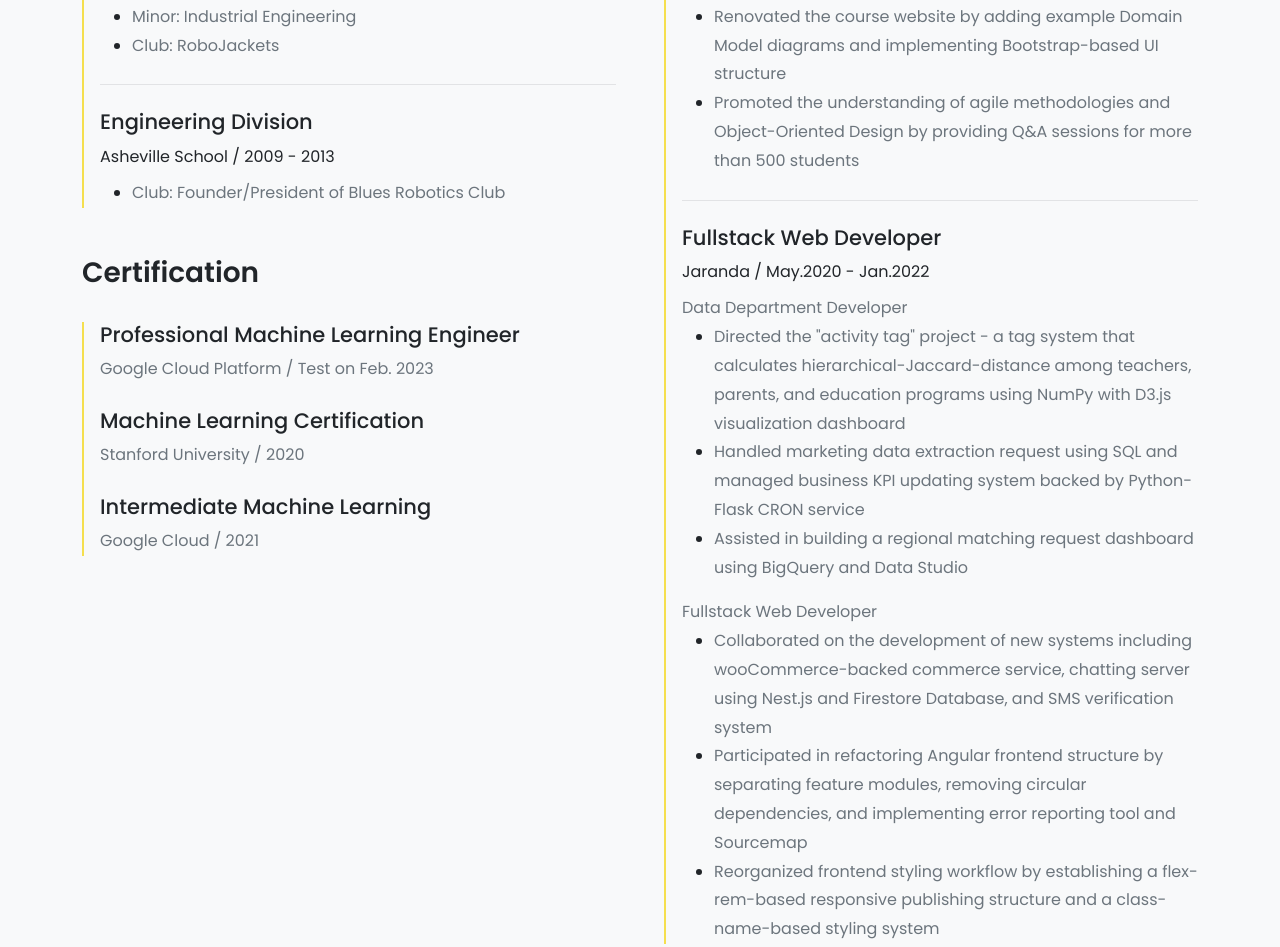
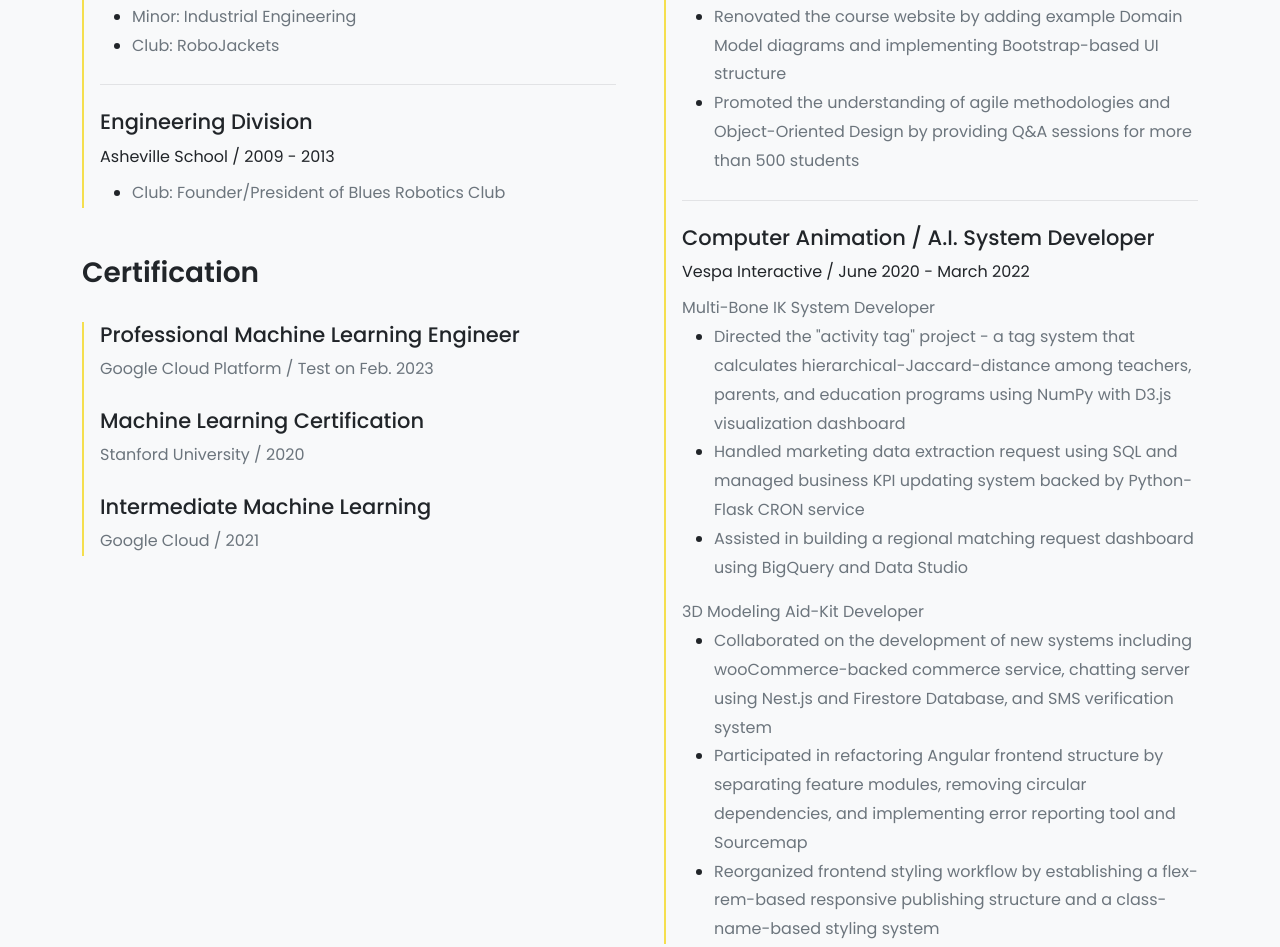
Before and after one commit to doyoundo/WebApp, a plain HTML site: page index.html in a window 1280 px wide. Shown: the part 2104-3051 px from the top of the page. Drawn offline with Linux system fonts and the light colour scheme.

Commit message:
update CV summary

```diff
--- a/index.html
+++ b/index.html
@@ -242,15 +242,15 @@
 
               <hr class="my-4">
 
-              <h3 class="text-5">Fullstack Web Developer</h3>
-              <p class="mb-2">Jaranda / May.2020 - Jan.2022</p>
-              <p class="text-muted m-0"> Data Department Developer </p>
+              <h3 class="text-5">Computer Animation / A.I. System Developer</h3>
+              <p class="mb-2">Vespa Interactive / June 2020 - March 2022</p>
+              <p class="text-muted m-0"> Multi-Bone IK System Developer </p>
               <ul>
                 <li><p class="text-muted m-0"> Directed the "activity tag" project - a tag system that calculates hierarchical-Jaccard-distance among teachers, parents, and education programs using NumPy with D3.js visualization dashboard </p></li>
                 <li><p class="text-muted m-0"> Handled marketing data extraction request using SQL and managed business KPI updating system backed by Python-Flask CRON service </p></li>
                 <li><p class="text-muted m-0"> Assisted in building a regional matching request dashboard using BigQuery and Data Studio </p></li>
               </ul>
-              <p class="text-muted m-0"> Fullstack Web Developer </p>
+              <p class="text-muted m-0"> 3D Modeling Aid-Kit Developer </p>
               <ul>
                 <li><p class="text-muted m-0"> Collaborated on the development of new systems including wooCommerce-backed commerce service, chatting server using Nest.js and Firestore Database, and SMS verification system </p></li>
                 <li><p class="text-muted m-0"> Participated in refactoring Angular frontend structure by separating feature modules, removing circular dependencies, and implementing error reporting tool and Sourcemap </p></li>
@@ -548,7 +548,7 @@
 <!--          <p class="mb-2 mb-lg-0">Copyright © 2021 <a class="fw-600" href="#">Callum</a>. All Rights Reserved.</p>-->
         </div>
         <div class="col-lg-6 wow fadeInUp">
-          <p class="mb-0 text-center text-lg-end"><a class="fw-600" href="">Jaeyoung Lee</a></p>
+          <p class="mb-0 text-center text-lg-end"><a class="fw-600" href="">Youndo Do</a></p>
         </div>
       </div>
     </div>
```
